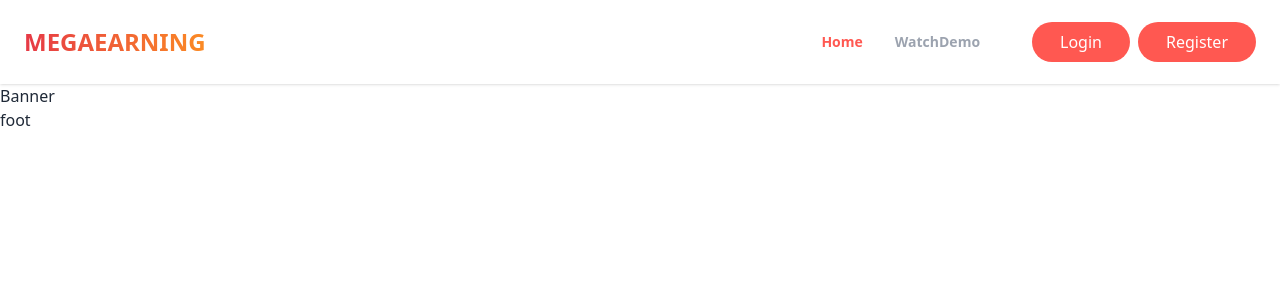
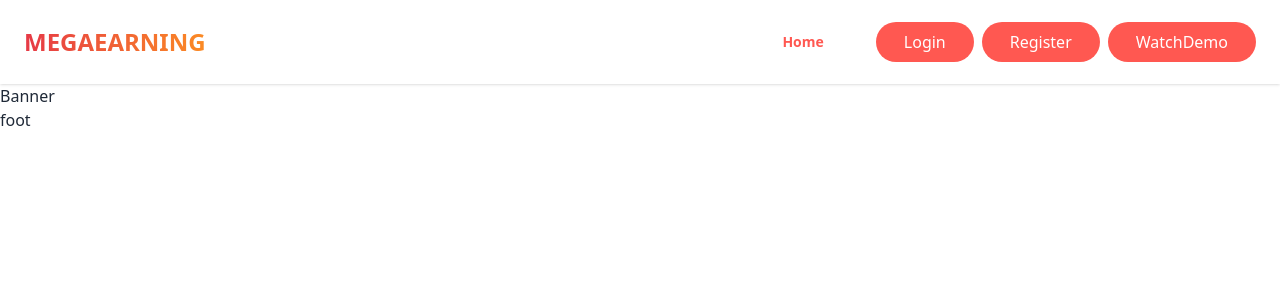
Before and after one commit to sharearahammed/mega-earning-client, a React (Vite) app: page / in a window 1280 px wide. Shown: the top 300 px of the page. Built offline with nearby package versions, Linux system fonts and the light colour scheme; no server answers.

Commit message:
update signup form

```diff
--- a/src/Providers/AuthProvider.jsx
+++ b/src/Providers/AuthProvider.jsx
@@ -64,7 +64,7 @@ const AuthProvider = ({ children }) => {
       name:user?.displayName,
       image:user?.photoURL,
     }
-    const { data } = await axios.put(
+    const { data } = await axios.post(
       `${import.meta.env.VITE_API_URL}/users`,
       currentUser
     )
@@ -85,7 +85,10 @@ const AuthProvider = ({ children }) => {
                      setLoading(false)
                  }
              })
-             saveUser(currentUser)
+             if(signInWithGoogle){
+              saveUser(currentUser)
+             }
+
          }
          else{
              localStorage.removeItem('access-token')
--- a/src/assets/Components/Shared/Navbar/Navbar.jsx
+++ b/src/assets/Components/Shared/Navbar/Navbar.jsx
@@ -22,7 +22,7 @@ const Navbar = () => {
             </NavLink>
           </li>
           {
-            user ?
+            user &&
             <>
             <li className="text-gray-400 font-bold">
             <NavLink
@@ -67,21 +67,6 @@ const Navbar = () => {
             </NavLink>
           </li>
             </>
-            :
-            <li className="text-gray-400 font-bold">
-            <NavLink
-              className={({ isActive, isPending }) =>
-                isActive
-                  ? "text-[#FF5851] font-bold  rounded-lg"
-                  : isPending
-                  ? "pending"
-                  : ""
-              }
-              to={"/rooms"}
-            >
-              WatchDemo
-            </NavLink>
-          </li>
           }
         </>
       );
@@ -159,6 +144,7 @@ const Navbar = () => {
             <Link to={'/signUp'}>
             <button className="bg-[#FF5851] text-white px-7 py-2 rounded-3xl">Register</button>
             </Link>
+            <button className="bg-[#FF5851] text-white px-7 py-2 rounded-3xl"><a href="https://www.youtube.com/watch?v=aF5wEhVh2ZY">WatchDemo</a></button>
           </div>}
           </div>
         </div>
--- a/src/assets/Components/Signup/Signup.jsx
+++ b/src/assets/Components/Signup/Signup.jsx
@@ -28,13 +28,13 @@ const SignUp = () => {
     const password = form.password.value;
     const role = form.role.value;
     const image = form.image.files[0];
-    const CreateUser = {
+    const userInfo = {
       name,
       email,
       role,
       image,
     };
-    console.log(CreateUser);
+    console.log(userInfo);
     setError("");
     // validation
     if (password.length < 6) {
@@ -51,33 +51,34 @@ const SignUp = () => {
       );
       return;
     }
-    const emailpattern = /^[^\s@]+@[^\s@]+\.[^\s@]+$/;
+    const emailpattern = /^[a-z][^\s@]+@[^\s@]+\.[^\s@]+$/;
     if (!emailpattern.test(email)) {
       setError("Invalid email format.");
       toast.error("Invalid email format.");
       return;
     }
 
+
     try {
-      setLoading(true);
+      setLoading(true)
       // 1. Upload image and get image url
       const image_url = await imageUpload(image);
       console.log(image_url);
+      //   save user in db
+      await axiosPublic
+        .post("/users", { ...userInfo, image: image_url })
+        .then((res) => {
+          console.log(res.data)
+          if (res.data.upsertedId) {
+            console.log('-----------------------',res);
+            toast.success("User Create Successfully!");
+          }
+          navigate("/login");
+          logOut();
+        });
       //2. User Registration
       const result = await createUser(email, password);
       console.log(result);
-
-      //   save user in db
-      axiosPublic
-        .put("/users", { ...CreateUser, image: image_url })
-        .then((res) => {
-          if (res.data.insertedId) {
-            console.log(res.data);
-          }
-          toast.success("User Create Successfully!");
-          navigate("/login");
-          logOut();
-        });
       // 3. Save username and photo in firebase
       await updateUserProfile(name, image_url);
     } catch (err) {
@@ -85,6 +86,7 @@ const SignUp = () => {
       console.log(err);
       toast.error(err.message);
     }
+    setLoading(false)
   };
 
   // handle google signin
```
